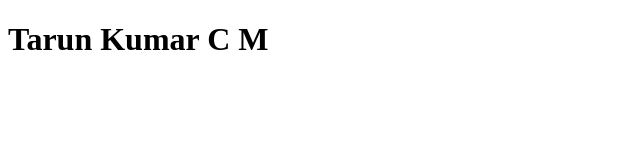
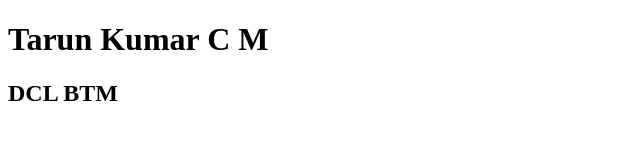
Before and after one commit to tk227/Merging, a plain HTML site: page index.html in a window 1280 px wide. Shown: the whole page, without its empty margins (0-640 px from the left). Drawn offline with Linux system fonts and the light colour scheme.

Commit message:
modify index html

```diff
--- a/index.html
+++ b/index.html
@@ -8,5 +8,6 @@
 </head>
 <body>
     <h1>Tarun Kumar C M</h1>
+    <h2>DCL BTM</h2>
 </body>
 </html>
```
